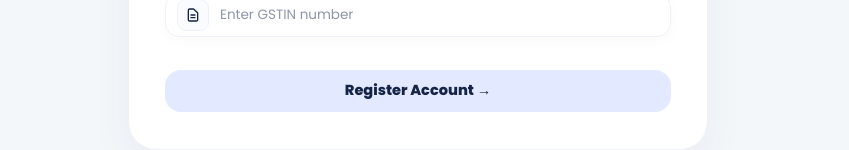
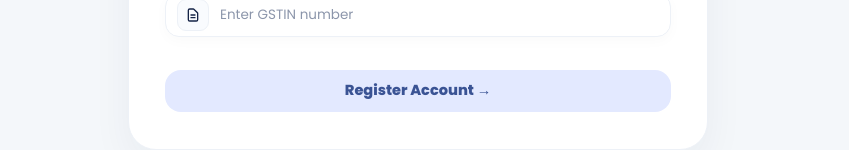
Before and after one commit to myentribook/Entri-Book, a React (Create React App) app in the folder frontend/: page /register in a window 1280 px wide. In both pictures the pointer is over the button 640 px from the left and 945 px from the top of the page. Shown: the part 853-1003 px from the top of the page, without its empty margins (222-1071 px from the left). Built offline with nearby package versions, Linux system fonts and the light colour scheme; no server answers; a web font is replaced by a local one.

Commit message:
UI Preparing

```diff
--- a/frontend/src/components/styles/register.css
+++ b/frontend/src/components/styles/register.css
@@ -320,7 +320,7 @@
 
 .auth-wrapper-v2 .submit-btn:hover {
     background: #e3e9ff !important;
-    color: #162447 !important;
+    color: #3a5394 !important;
 }
 
 .auth-wrapper-v2 .submit-btn:disabled {
```
